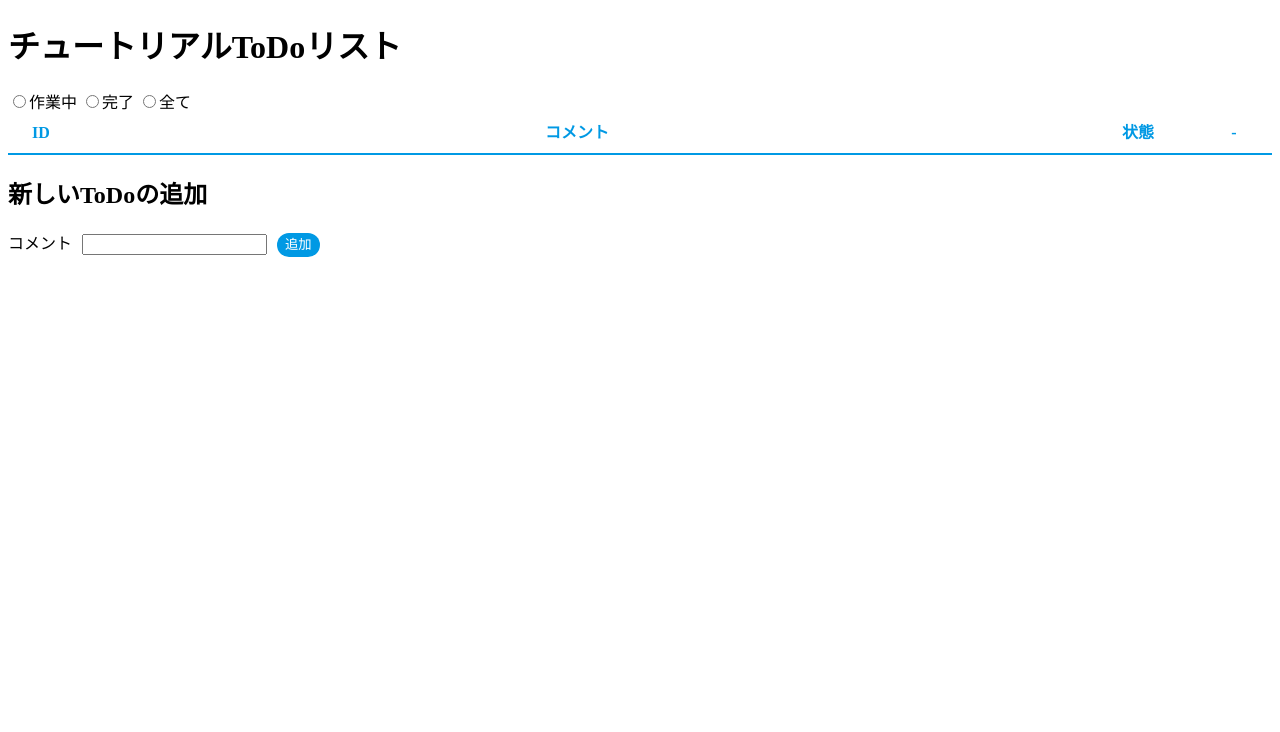
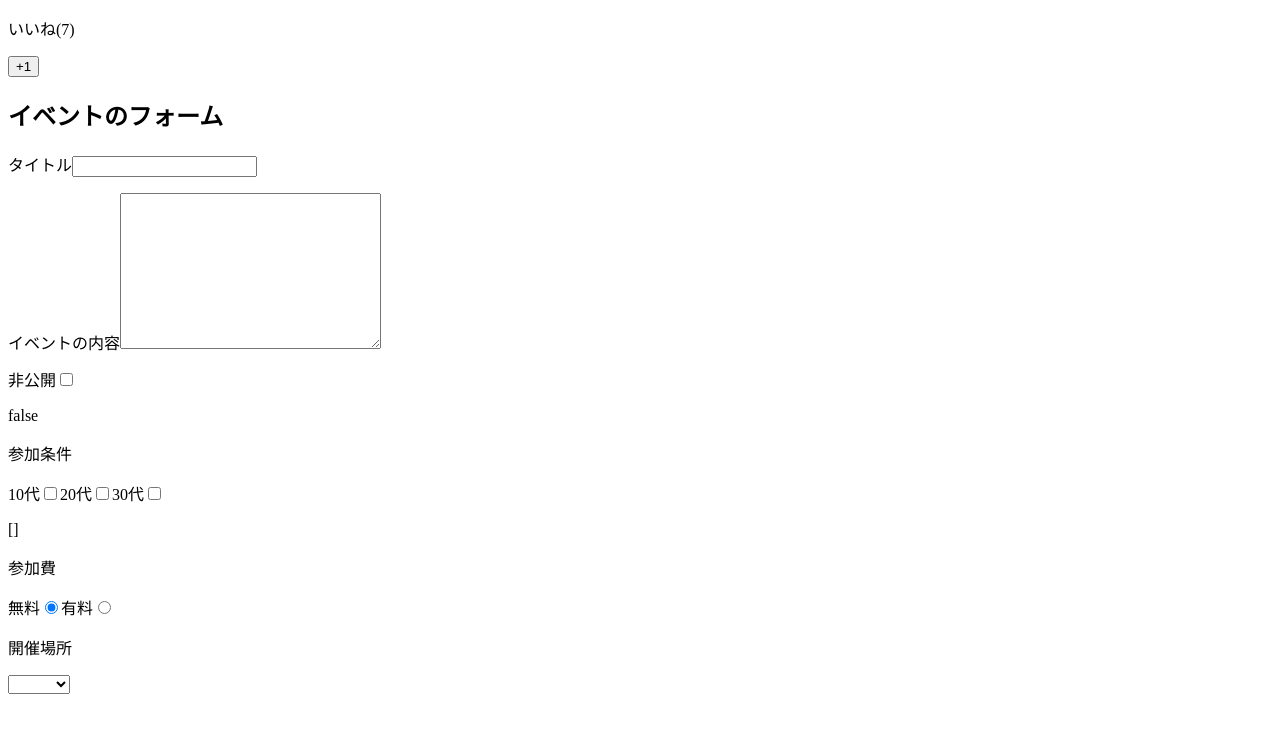
Before and after one commit to takumines/vue-cli-todo, a Vue app: page / in a window 1280 px wide. Shown: the top 732 px of the page. Built offline with nearby package versions, Linux system fonts and the light colour scheme.

Commit message:
コンポーネント分割

```diff
--- a/src/App.vue
+++ b/src/App.vue
@@ -1,66 +1,71 @@
 <template>
-  <div id="id">
-    <headers></headers>
-    <group-radio-buttons
-        v-model.number="current"
-        :checkStates="checkStates"
-        :todos="todos"
-    ></group-radio-buttons>
-    <lists
-        :todos="todos"
-        :state="state"
-        :current="current"
-    ></lists>
-    <forms
-      :todos="todos"
-    ></forms>
+  <div>
+    <LikeNumber :total-number="number" @my-click="incrementNumber"></LikeNumber>
+    <div>
+      <h2>イベントのフォーム</h2>
+      <label for="title">タイトル</label>
+      <input type="text" id="title" v-model.lazy="eventData.title" />
+      <p>{{ eventData.title }}</p>
+      <label for="detail">イベントの内容</label>
+      <textarea
+        id="detail"
+        cols="30"
+        rows="10"
+        v-model="eventData.detail"
+      ></textarea>
+      <pre>{{ eventData.detail }}</pre>
+      <label for="isPrivate">非公開</label>
+      <input type="checkbox" id="isPrivate" v-model="eventData.isPrivate" />
+      <p>{{ eventData.isPrivate }}</p>
+      <p>参加条件</p>
+      <label for="10">10代</label>
+      <input type="checkbox" id="10" value="10代" v-model="eventData.target" />
+      <label for="20">20代</label>
+      <input type="checkbox" id="20" value="20代" v-model="eventData.target" />
+      <label for="30">30代</label>
+      <input type="checkbox" id="30" value="30代" v-model="eventData.target" />
+      <p>{{ eventData.target }}</p>
+      <p>参加費</p>
+      <label for="free">無料</label>
+      <input type="radio" id="free" value="無料" v-model="eventData.price" />
+      <label for="paid">有料</label>
+      <input type="radio" id="paid" value="有料" v-model="eventData.price" />
+      <p>開催場所</p>
+      <select v-model="eventData.location">
+        <option v-for="location in locations" :key="location">
+          {{ location }}
+        </option>
+      </select>
+    </div>
   </div>
 </template>
 
 <script>
-
-import todoStorage from "@/utlis";
-import Headers from "@/components/molecules/Headers"
-import GroupRadioButtons from "@/components/molecules/GroupRadioButtons"
-import Lists from "@/components/molecules/Lists";
-import Forms from "@/components/molecules/Forms";
+import LikeNumber from "./components/LikeNumber";
 
 export default {
   components: {
-    Headers,
-    GroupRadioButtons,
-    Lists,
-    Forms
+    LikeNumber,
   },
   data() {
     return {
-      todos: [],
-      state: [
-        '作業中',
-        '完了'
-      ],
-      checkStates: [
-        '作業中',
-        '完了',
-        '全て'
-      ],
-      current: 2
-    }
+      number: 14,
+      locations: ["東京", "大阪", "名古屋"],
+      eventData: {
+        title: "",
+        maxNumber: 0,
+        detail: "",
+        isPrivate: false,
+        target: [],
+        price: "無料",
+        location: "",
+      },
+    };
   },
-  created() {
-    this.todos = todoStorage.fetch()
+  methods: {
+    incrementNumber(value) {
+      this.number = value;
+    },
   },
-  watch: {
-    todos(newTodos) {
-      todoStorage.save(newTodos)
-    }
-  },
-}
+};
 </script>
-
-<style scoped>
-#app {
-  max-width: 640px;
-  margin: 0 auto;
-}
-</style>
--- /dev/null
+++ b/src/components/LikeNumber.vue
@@ -0,0 +1,27 @@
+<template>
+  <div>
+    <p>いいね({{ halfNumber }})</p>
+    <button @click="increment">+1</button>
+  </div>
+</template>
+
+<script>
+export default {
+  props: {
+    totalNumber: {
+      type: Number,
+      required: false,
+    },
+  },
+  computed: {
+    halfNumber() {
+      return this.totalNumber / 2;
+    },
+  },
+  methods: {
+    increment() {
+      this.$emit("my-click", this.totalNumber + 1);
+    },
+  },
+};
+</script>
```
Also changed, not shown: src/components/About.vue (added, +14 -0 lines), src/components/Home.vue (added, +12 -0 lines).
